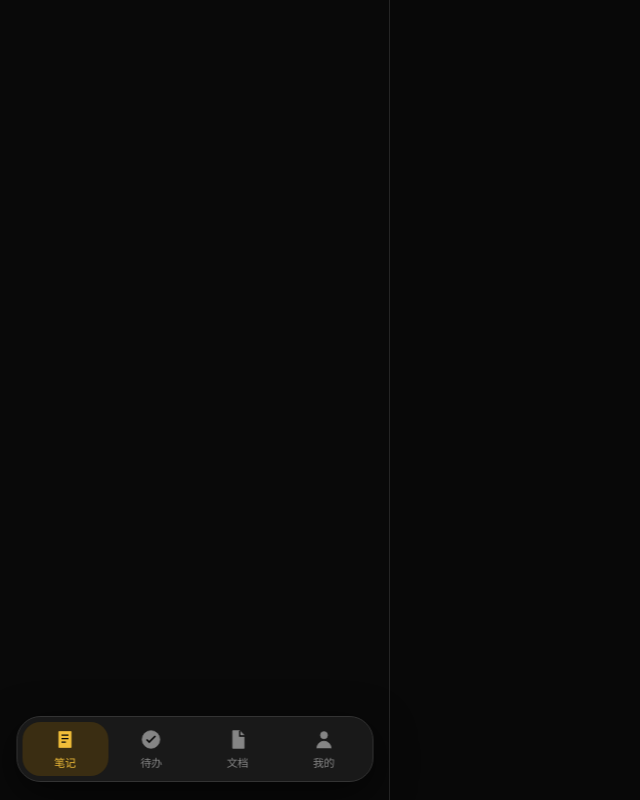
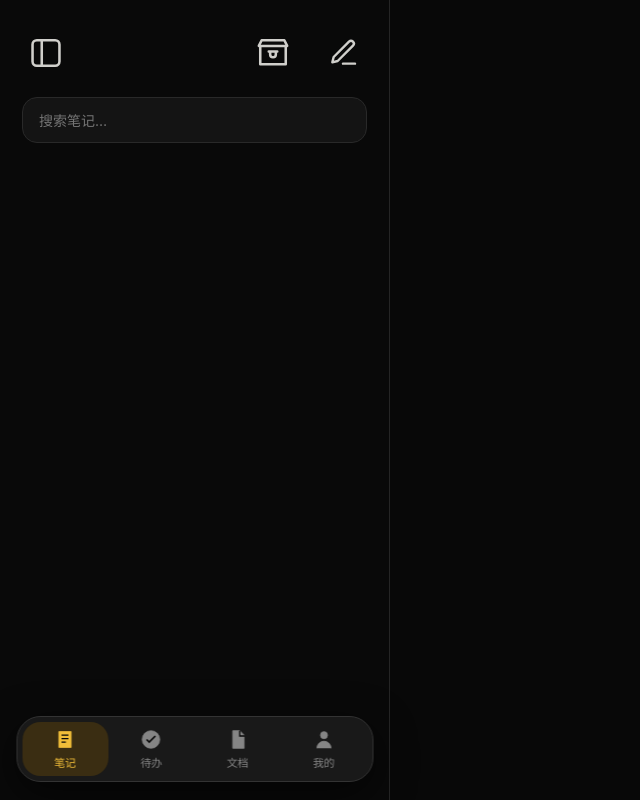
Before and after one commit to GSvegetable/Gsclip, a plain HTML site: page ui-lab/index.html in a window 1280 px wide. Shown: the whole page, without its empty margins (0-640 px from the left). Drawn offline with Linux system fonts and the light colour scheme.

Commit message:
Move toolbar above search field in UI lab

```diff
--- a/ui-lab/index.html
+++ b/ui-lab/index.html
@@ -8,16 +8,24 @@
 *{box-sizing:border-box}html,body{margin:0;width:100%;height:100%;overflow:hidden;background:var(--bg);color:var(--text)}button,input,textarea{font:inherit}button{color:inherit;cursor:pointer}
 .app{height:100dvh;display:grid;grid-template-columns:minmax(300px,min(35vw,390px)) 1fr;background:var(--bg)}
 .sidebar{min-width:0;height:100%;display:flex;flex-direction:column;border-right:1px solid var(--line);background:#090909;position:relative;z-index:2}
-.side-head{padding:26px 22px 18px;display:flex;align-items:center;gap:10px}
+.side-head{padding:26px 22px 18px;display:flex;flex-direction:column;align-items:stretch;gap:17px}
+.toolbar-row{height:54px;display:flex;align-items:center;gap:22px}
+.toolbar-spacer{flex:1}
+.toolbar-row .icon-btn{width:48px;height:48px;flex:none;color:#d0cfcb}
+.toolbar-row .icon-btn svg{width:34px;height:34px;stroke:currentColor;fill:none;stroke-width:1.8;stroke-linecap:round;stroke-linejoin:round}
+.toolbar-row .compose-btn svg{width:32px;height:32px}
+.search-wrap{display:block!important;width:100%;min-width:0;padding:0}
+.search{width:100%;height:46px;border:1px solid #2c2c2c;border-radius:15px;background:#151515;color:var(--text);padding:0 16px;outline:none}
+.search:focus{border-color:#94701d}
 .side-head .folder-icon,.side-head>div:nth-child(2){display:none}
 .folder-icon{width:48px;height:48px;border-radius:13px;background:#343434;display:grid;place-items:center;font-size:23px;flex:none}
 .folder-title{font-size:21px;font-weight:700}.count{font-size:13px;color:var(--muted);margin-top:3px}
 .head-actions{display:flex;align-items:center;gap:10px;width:100%;margin:0}
 .search-wrap{display:block!important;flex:1;min-width:0;padding:0}
 .search{height:46px;border-radius:15px;background:#141414;border-color:#292929;padding:0 16px;font-size:14px}
-.head-actions .icon-btn{width:46px;height:46px;flex:none;border:1px solid #3a301b;background:#211b0e;color:#e6b83e;border-radius:15px}
-.head-actions .icon-btn svg{width:22px;height:22px}.icon-btn{width:38px;height:38px;display:grid;place-items:center;border:0;background:transparent;border-radius:12px;color:#ddd;transition:.18s}.icon-btn:active,.icon-btn:hover{background:#222;color:var(--gold2)}.icon-btn svg{width:23px;height:23px;stroke:currentColor;fill:none;stroke-width:2}
-.search-wrap{display:block!important;flex:1;min-width:0;padding:0}.search{width:100%;height:46px;border:1px solid #2c2c2c;border-radius:15px;background:#151515;color:var(--text);padding:0 16px;outline:none}.search:focus{border-color:#94701d}
+
+.icon-btn{width:38px;height:38px;display:grid;place-items:center;border:0;background:transparent;border-radius:12px;color:#ddd;transition:.18s}.icon-btn:active,.icon-btn:hover{background:#222;color:var(--gold2)}.icon-btn svg{width:23px;height:23px;stroke:currentColor;fill:none;stroke-width:2}
+
 .note-list{padding:8px 16px 120px;overflow:auto;flex:1;min-height:0}.note-item{padding:14px 15px;border-radius:15px;margin-bottom:7px;border:1px solid transparent;background:transparent;display:block;width:100%;text-align:left}.note-item.active{background:#1c1911;border-color:#554116}.note-item:active{background:#25211a}.note-name{font-size:15px;font-weight:650;white-space:nowrap;overflow:hidden;text-overflow:ellipsis}.note-preview{font-size:12px;color:#929292;margin-top:6px;line-height:1.5;display:-webkit-box;-webkit-line-clamp:2;-webkit-box-orient:vertical;overflow:hidden}.note-time{font-size:11px;color:#666;margin-top:8px}
 .empty-left{display:none!important}
 .quick-actions{display:none!important}
@@ -25,6 +33,7 @@
 .nav-item{border:0;background:transparent;color:#858585;border-radius:18px;display:flex;flex-direction:column;align-items:center;justify-content:center;gap:4px;font-size:11px;transition:background .18s,color .18s}
 .nav-item svg{width:21px;height:21px;fill:currentColor;stroke:currentColor}
 .nav-item.active{color:var(--gold2);background:#3a2d12}
+.app.sidebar-collapsed{grid-template-columns:0 1fr}.app.sidebar-collapsed .sidebar{width:0;min-width:0;overflow:hidden;border:0}.app.sidebar-collapsed .workspace{min-width:0}
 .workspace{min-width:0;min-height:0;position:relative;display:flex;flex-direction:column;background:#080808}.workspace-top{display:none!important}.crumb,.workspace-tools{display:none!important}
 .workspace-body{flex:1;min-height:0;display:block;padding:40px}.welcome{display:none!important}
 .editor{width:min(760px,100%);height:100%;max-height:850px;display:flex;flex-direction:column;animation:rise .25s ease}.editor-head{display:flex;align-items:center;gap:12px;padding:5px 0 20px;border-bottom:1px solid #242424}.editor-title{flex:1;background:transparent;border:0;outline:0;color:#f2f0eb;font-size:26px;font-weight:700;min-width:0}.editor-title::placeholder,.editor-body::placeholder{color:#555}.action{border:1px solid #333;background:#171717;border-radius:11px;padding:9px 14px;color:#ddd;font-size:13px}.action.primary{background:var(--gold);border-color:var(--gold);color:#17120a;font-weight:700}.editor-body{flex:1;resize:none;background:transparent;border:0;outline:0;padding:24px 0;color:#ddd;font-size:16px;line-height:1.85}.editor-foot{border-top:1px solid #242424;padding:12px 0;color:#666;font-size:11px;display:flex;justify-content:space-between}
@@ -37,9 +46,15 @@
 <body>
 <div class="app" id="app"><aside class="sidebar">
 <header class="side-head">
-<div class="head-actions">
+  <div class="toolbar-row">
+    <button class="icon-btn" id="panelBtn" aria-label="收起侧栏" title="收起侧栏"><svg viewBox="0 0 24 24"><rect x="2.5" y="3" width="19" height="18" rx="3"/><path d="M9 3v18"/></svg></button>
+    <div class="toolbar-spacer"></div>
+    <button class="icon-btn" id="archiveBtn" aria-label="归档" title="归档"><svg viewBox="0 0 24 24"><path d="M3 7h18v13H3z"/><path d="M2 7l2-4h16l2 4M9 11h6M10 11v2a2 2 0 0 0 4 0v-2"/></svg></button>
+    <button class="icon-btn compose-btn" id="newBtn" aria-label="新建笔记" title="新建笔记"><svg viewBox="0 0 24 24"><path d="M12 20h9"/><path d="M16.5 3.5a2.1 2.1 0 0 1 3 3L8 18l-4 1 1-4Z"/></svg></button>
+  </div>
+  <div class="search-wrap"><input class="search" id="search" type="search" placeholder="搜索笔记…" autocomplete="off"></div>
+</header>
 <div class="note-list" id="noteList"></div>
-
 <nav class="bottom-nav"><button class="nav-item active"><svg viewBox="0 0 24 24"><path d="M5 3h14v18H5z"/><path d="M8 7h8M8 11h8M8 15h5" fill="none" stroke="#080808" stroke-width="1.5"/></svg><span>笔记</span></button><button class="nav-item"><svg viewBox="0 0 24 24"><circle cx="12" cy="12" r="10"/><path d="m7 12 3 3 7-7" fill="none" stroke="#080808" stroke-width="2"/></svg><span>待办</span></button><button class="nav-item"><svg viewBox="0 0 24 24"><path d="M6 2h8l5 5v15H6z"/><path d="M14 2v6h6" fill="none" stroke="#080808" stroke-width="1.5"/></svg><span>文档</span></button><button class="nav-item"><svg viewBox="0 0 24 24"><circle cx="12" cy="7" r="4"/><path d="M4 22a8 8 0 0 1 16 0"/></svg><span>我的</span></button></nav></aside>
 <main class="workspace"><section class="workspace-body" id="workspaceBody"></section><div class="toast" id="toast"></div></main></div>
 <script>
```
